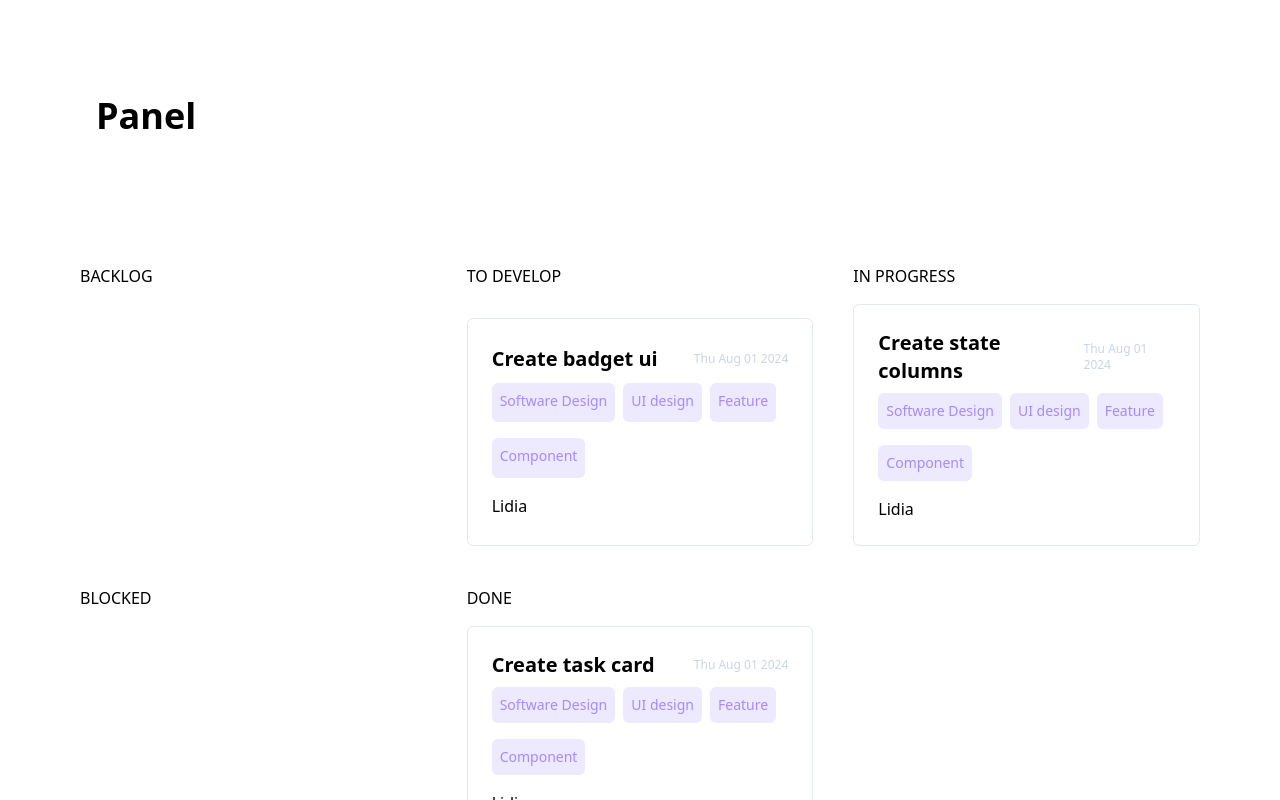
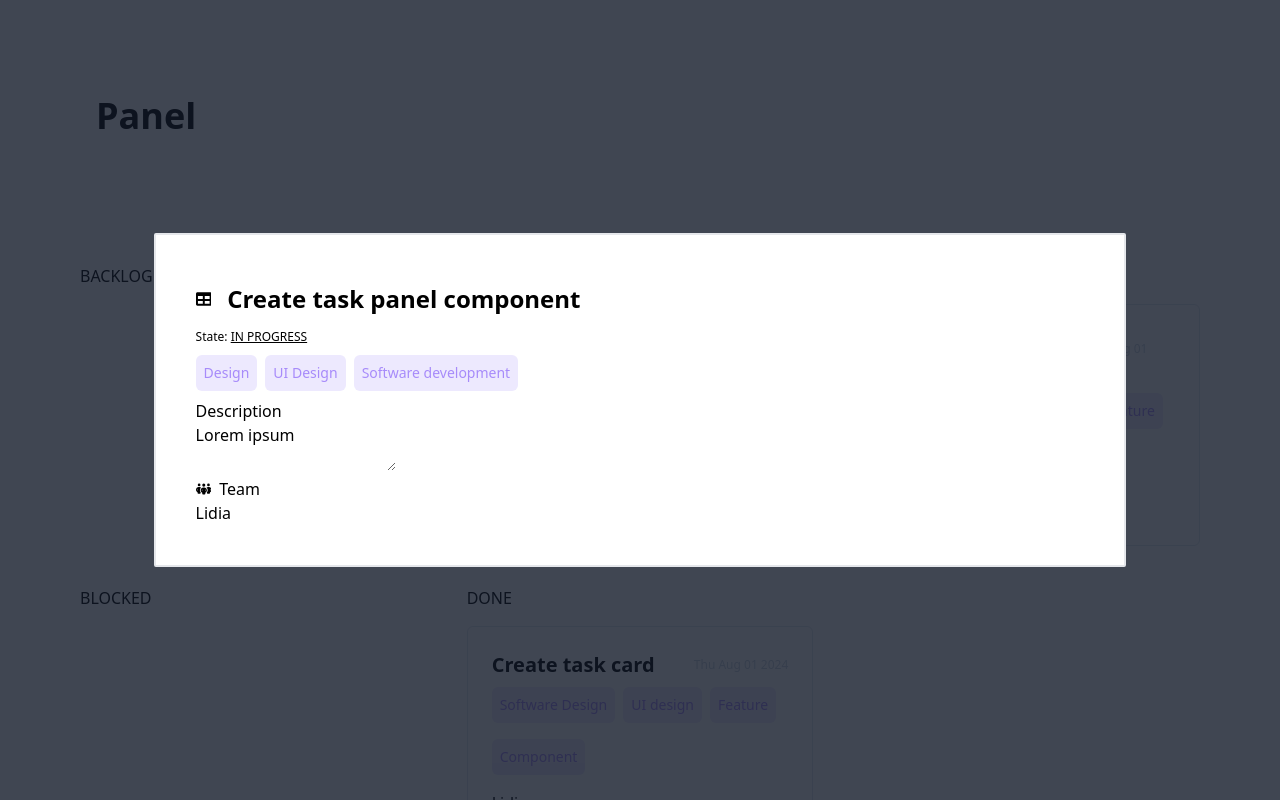
Before and after one commit to abluedev/vitodo, a React (Vite) app: page /dashboard in a window 1280 px wide. Shown: the top 800 px of the page. Built offline with nearby package versions, Linux system fonts and the light colour scheme.

Commit message:
feat: create task panel ui

```diff
--- a/package.json
+++ b/package.json
@@ -15,6 +15,7 @@
     "@types/react-router-dom": "^5.3.3",
     "react": "^18.3.1",
     "react-dom": "^18.3.1",
+    "react-hook-form": "^7.52.2",
     "react-icons": "^5.2.1",
     "react-router-dom": "^6.26.0"
   },
--- a/src/App.tsx
+++ b/src/App.tsx
@@ -1,13 +1,14 @@
-import './App.css'
 import {Header} from "./components/header/header.tsx";
 import {Title} from "./components/title/title.tsx";
 import {Board} from "./components/board/board.tsx";
 import {Organizer} from "./features/Organizer/ui/organizer.tsx";
+import {TaskPanelComponent} from "./features/Task-panel/ui/task-panel.component.tsx";
 
 function App() {
 
   return (
     <main className="p-20">
+        <TaskPanelComponent title={'Create task panel component'} tags={['Design', 'UI Design', 'Software development']} date={'28/01/1991'} state={'in progress'} inCharge={['Lidia'] }/>
         <Header>
             <Title className="p-4">
                 <span className="text-4xl font-bold"> Panel </span>
@@ -17,7 +18,6 @@ function App() {
             <Board className="grid grid-cols-12 gap-10">
                 <Organizer></Organizer>
             </Board>
-
         </section>
     </main>
   )
--- /dev/null
+++ b/src/components/modal/modal.tsx
@@ -0,0 +1,7 @@
+import {ComponentProps} from "../types.ts";
+
+export const Modal = ({children}: Pick<ComponentProps,'children'>) => {
+    return (<div className="flex bg-gray-900 bg-opacity-80 fixed inset-0 p-8 items-center justify-center">
+                    { children }
+            </div>)
+}
--- a/src/features/Organizer/ui/organizer.tsx
+++ b/src/features/Organizer/ui/organizer.tsx
@@ -13,7 +13,7 @@ export const Organizer = () => {
                     <Column className="col-span-12 md:col-span-6 lg:col-span-4 gap-4 flex flex-wrap gap">
                         <State state={stateColumn} />
                         { GetTasks().map(({title, state, date, tags, inCharge}: Task) => {
-                            return   stateColumn ===  state && <Card>
+                            return stateColumn ===  state && <Card>
                                 <TaskComponent state={state} title={title} tags={tags} date={date} inCharge={inCharge} />
                             </Card>
                             })}
--- /dev/null
+++ b/src/features/Task-panel/ui/task-panel.component.tsx
@@ -0,0 +1,30 @@
+import {Modal} from "../../../components/modal/modal.tsx";
+import {Task} from "../../Task/domain/Task.ts";
+import {FaTable} from "react-icons/fa";
+import {FaPeopleGroup} from "react-icons/fa6";
+
+export const TaskPanelComponent = ({ title, state, tags, inCharge }: Task) => {
+    return (<Modal>
+        <form className="p-8 border-2 rounded-sm bg-white w-4/5">
+            <div className="p-2">
+                <div className="w-full flex gap-2 items-center">
+                    <FaTable/>
+                    <input defaultValue={title} className="p-2 w-full text-2xl font-semibold "/>
+                </div>
+                <small className="text-xs w-full"> State: <span className="uppercase underline">{state} </span></small>
+            <div className="flex gap-2 mt-2">
+                { tags.map( tag => <p className="text-sm rounded-md bg-violet-100 p-2 text-violet-400 mb-2"> {tag}</p>)}
+            </div>
+            <div>
+                <p> Description </p>
+                <textarea defaultValue={"Lorem ipsum"} />
+            </div>
+                <div className="flex items-center gap-2">
+                    <FaPeopleGroup/> <p className="w-full"> Team </p>
+                </div>
+                {inCharge.map(person => <span>{person}</span>)}
+            </div>
+
+        </form>
+    </Modal>)
+}
```
Also changed, not shown: public/assets/404.png (added), src/App.css (deleted), 1 other file (tests, documents, lock files or other folders).
